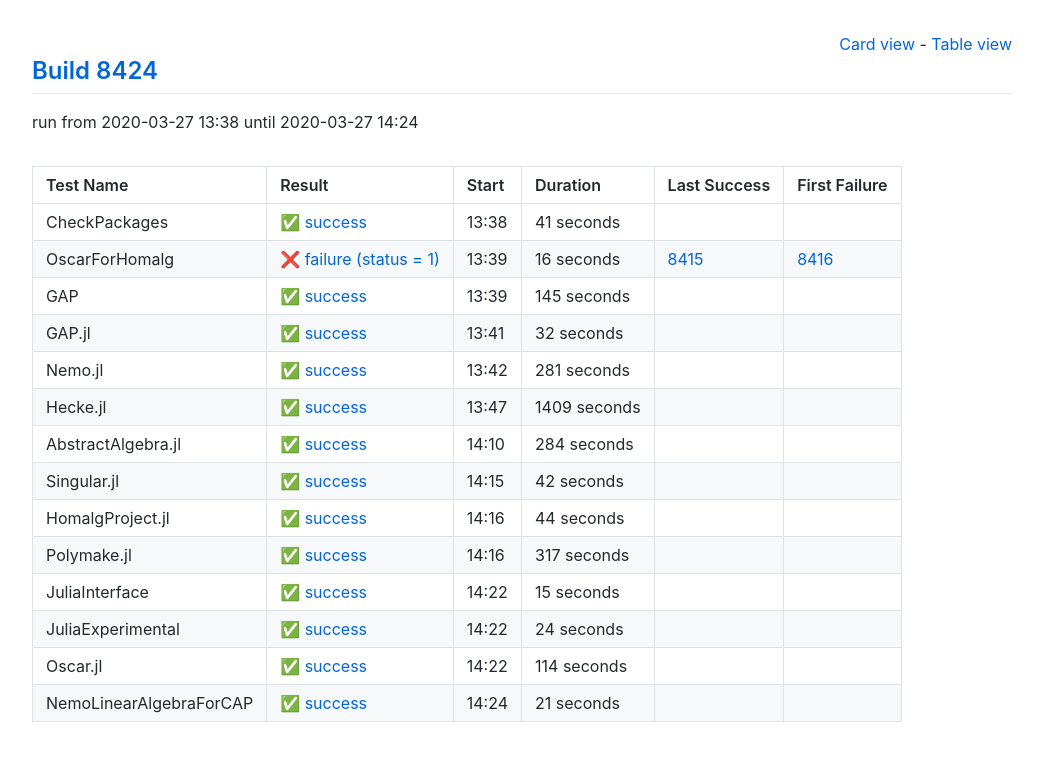
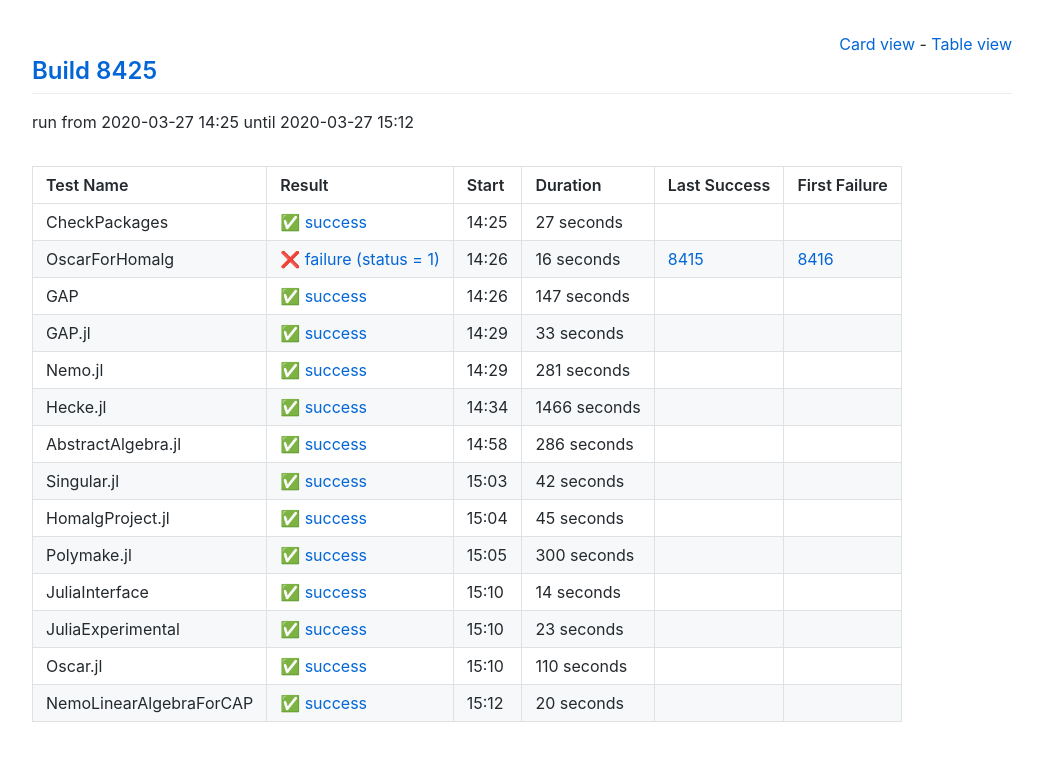
Before and after one commit to oscar-system/oscar-ci-status, a Jekyll site: the page built from table.html, in a window 1280 px wide. Shown: the top 761 px of the page, without its empty margins (118-1161 px from the left). Built offline with Jekyll 4.4.1, drawn with Linux system fonts in a browser that asks for light colours.

Commit message:
Build 8425

```diff
--- a/_data/ci.yml
+++ b/_data/ci.yml
@@ -1,16 +1,16 @@
-build: 8424
-build_url: https://oscarci.mathematik.uni-kl.de/job/oscar/8424/
+build: 8425
+build_url: https://oscarci.mathematik.uni-kl.de/job/oscar/8425/
 job: oscar
 tests:
-- duration: 41
+- duration: 27
   exitcode: 0
   first_failure: false
   first_failure_url: null
   last_success: false
   last_success_url: null
-  log: https://oscarci.mathematik.uni-kl.de/job/oscar/8424/artifact/logs/build-8424/CheckPackages.log
+  log: https://oscarci.mathematik.uni-kl.de/job/oscar/8425/artifact/logs/build-8425/CheckPackages.log
   name: CheckPackages
-  start: 2020-03-27 13:38
+  start: 2020-03-27 14:25
   status: success
   success: true
 - duration: 16
@@ -19,31 +19,31 @@ tests:
   first_failure_url: https://oscarci.mathematik.uni-kl.de/job/oscar/8416/
   last_success: 8415
   last_success_url: https://oscarci.mathematik.uni-kl.de/job/oscar/8415/
-  log: https://oscarci.mathematik.uni-kl.de/job/oscar/8424/artifact/logs/build-8424/OscarForHomalg.log
+  log: https://oscarci.mathematik.uni-kl.de/job/oscar/8425/artifact/logs/build-8425/OscarForHomalg.log
   name: OscarForHomalg
-  start: 2020-03-27 13:39
+  start: 2020-03-27 14:26
   status: failure
   success: false
-- duration: 145
+- duration: 147
   exitcode: 0
   first_failure: false
   first_failure_url: null
   last_success: false
   last_success_url: null
-  log: https://oscarci.mathematik.uni-kl.de/job/oscar/8424/artifact/logs/build-8424/GAP.log
+  log: https://oscarci.mathematik.uni-kl.de/job/oscar/8425/artifact/logs/build-8425/GAP.log
   name: GAP
-  start: 2020-03-27 13:39
+  start: 2020-03-27 14:26
   status: success
   success: true
-- duration: 32
+- duration: 33
   exitcode: 0
   first_failure: false
   first_failure_url: null
   last_success: false
   last_success_url: null
-  log: https://oscarci.mathematik.uni-kl.de/job/oscar/8424/artifact/logs/build-8424/GAP.jl.log
+  log: https://oscarci.mathematik.uni-kl.de/job/oscar/8425/artifact/logs/build-8425/GAP.jl.log
   name: GAP.jl
-  start: 2020-03-27 13:41
+  start: 2020-03-27 14:29
   status: success
   success: true
 - duration: 281
@@ -52,31 +52,31 @@ tests:
   first_failure_url: null
   last_success: false
   last_success_url: null
-  log: https://oscarci.mathematik.uni-kl.de/job/oscar/8424/artifact/logs/build-8424/Nemo.jl.log
+  log: https://oscarci.mathematik.uni-kl.de/job/oscar/8425/artifact/logs/build-8425/Nemo.jl.log
   name: Nemo.jl
-  start: 2020-03-27 13:42
+  start: 2020-03-27 14:29
   status: success
   success: true
-- duration: 1409
+- duration: 1466
   exitcode: 0
   first_failure: false
   first_failure_url: null
   last_success: false
   last_success_url: null
-  log: https://oscarci.mathematik.uni-kl.de/job/oscar/8424/artifact/logs/build-8424/Hecke.jl.log
+  log: https://oscarci.mathematik.uni-kl.de/job/oscar/8425/artifact/logs/build-8425/Hecke.jl.log
   name: Hecke.jl
-  start: 2020-03-27 13:47
+  start: 2020-03-27 14:34
   status: success
   success: true
-- duration: 284
+- duration: 286
   exitcode: 0
   first_failure: false
   first_failure_url: null
   last_success: false
   last_success_url: null
-  log: https://oscarci.mathematik.uni-kl.de/job/oscar/8424/artifact/logs/build-8424/AbstractAlgebra.jl.log
+  log: https://oscarci.mathematik.uni-kl.de/job/oscar/8425/artifact/logs/build-8425/AbstractAlgebra.jl.log
   name: AbstractAlgebra.jl
-  start: 2020-03-27 14:10
+  start: 2020-03-27 14:58
   status: success
   success: true
 - duration: 42
@@ -85,74 +85,74 @@ tests:
   first_failure_url: null
   last_success: false
   last_success_url: null
-  log: https://oscarci.mathematik.uni-kl.de/job/oscar/8424/artifact/logs/build-8424/Singular.jl.log
+  log: https://oscarci.mathematik.uni-kl.de/job/oscar/8425/artifact/logs/build-8425/Singular.jl.log
   name: Singular.jl
-  start: 2020-03-27 14:15
+  start: 2020-03-27 15:03
   status: success
   success: true
-- duration: 44
+- duration: 45
   exitcode: 0
   first_failure: false
   first_failure_url: null
   last_success: false
   last_success_url: null
-  log: https://oscarci.mathematik.uni-kl.de/job/oscar/8424/artifact/logs/build-8424/HomalgProject.jl.log
+  log: https://oscarci.mathematik.uni-kl.de/job/oscar/8425/artifact/logs/build-8425/HomalgProject.jl.log
   name: HomalgProject.jl
-  start: 2020-03-27 14:16
+  start: 2020-03-27 15:04
   status: success
   success: true
-- duration: 317
+- duration: 300
   exitcode: 0
   first_failure: false
   first_failure_url: null
   last_success: false
   last_success_url: null
-  log: https://oscarci.mathematik.uni-kl.de/job/oscar/8424/artifact/logs/build-8424/Polymake.jl.log
+  log: https://oscarci.mathematik.uni-kl.de/job/oscar/8425/artifact/logs/build-8425/Polymake.jl.log
   name: Polymake.jl
-  start: 2020-03-27 14:16
+  start: 2020-03-27 15:05
   status: success
   success: true
-- duration: 15
+- duration: 14
   exitcode: 0
   first_failure: false
   first_failure_url: null
   last_success: false
   last_success_url: null
-  log: https://oscarci.mathematik.uni-kl.de/job/oscar/8424/artifact/logs/build-8424/JuliaInterface.log
+  log: https://oscarci.mathematik.uni-kl.de/job/oscar/8425/artifact/logs/build-8425/JuliaInterface.log
   name: JuliaInterface
-  start: 2020-03-27 14:22
+  start: 2020-03-27 15:10
   status: success
   success: true
-- duration: 24
+- duration: 23
   exitcode: 0
   first_failure: false
   first_failure_url: null
   last_success: false
   last_success_url: null
-  log: https://oscarci.mathematik.uni-kl.de/job/oscar/8424/artifact/logs/build-8424/JuliaExperimental.log
+  log: https://oscarci.mathematik.uni-kl.de/job/oscar/8425/artifact/logs/build-8425/JuliaExperimental.log
   name: JuliaExperimental
-  start: 2020-03-27 14:22
+  start: 2020-03-27 15:10
   status: success
   success: true
-- duration: 114
+- duration: 110
   exitcode: 0
   first_failure: false
   first_failure_url: null
   last_success: false
   last_success_url: null
-  log: https://oscarci.mathematik.uni-kl.de/job/oscar/8424/artifact/logs/build-8424/Oscar.jl.log
+  log: https://oscarci.mathematik.uni-kl.de/job/oscar/8425/artifact/logs/build-8425/Oscar.jl.log
   name: Oscar.jl
-  start: 2020-03-27 14:22
+  start: 2020-03-27 15:10
   status: success
   success: true
-- duration: 21
+- duration: 20
   exitcode: 0
   first_failure: false
   first_failure_url: null
   last_success: false
   last_success_url: null
-  log: https://oscarci.mathematik.uni-kl.de/job/oscar/8424/artifact/logs/build-8424/NemoLinearAlgebraForCAP.log
+  log: https://oscarci.mathematik.uni-kl.de/job/oscar/8425/artifact/logs/build-8425/NemoLinearAlgebraForCAP.log
   name: NemoLinearAlgebraForCAP
-  start: 2020-03-27 14:24
+  start: 2020-03-27 15:12
   status: success
   success: true
```
Also changed, not shown: README.md.
